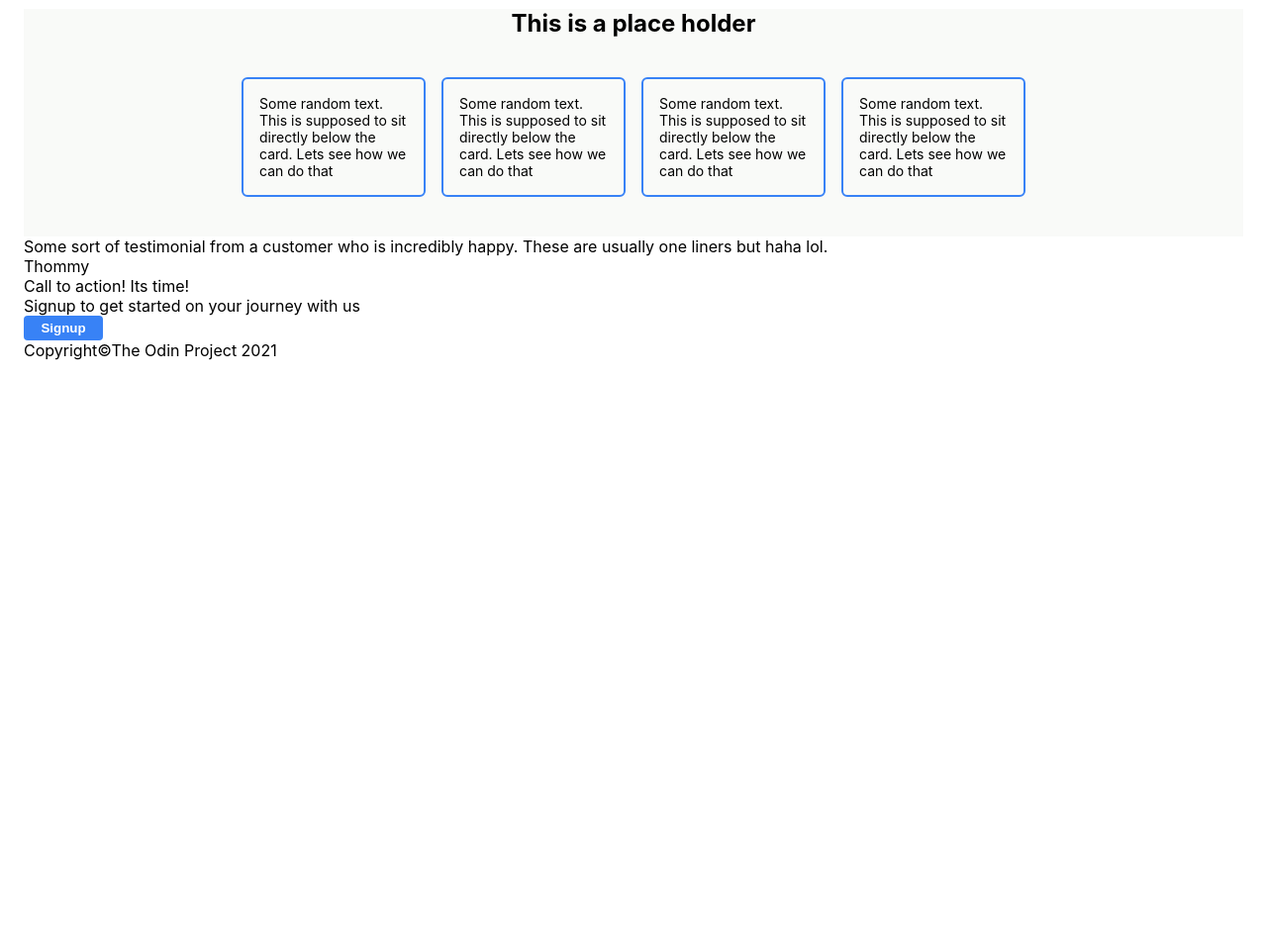
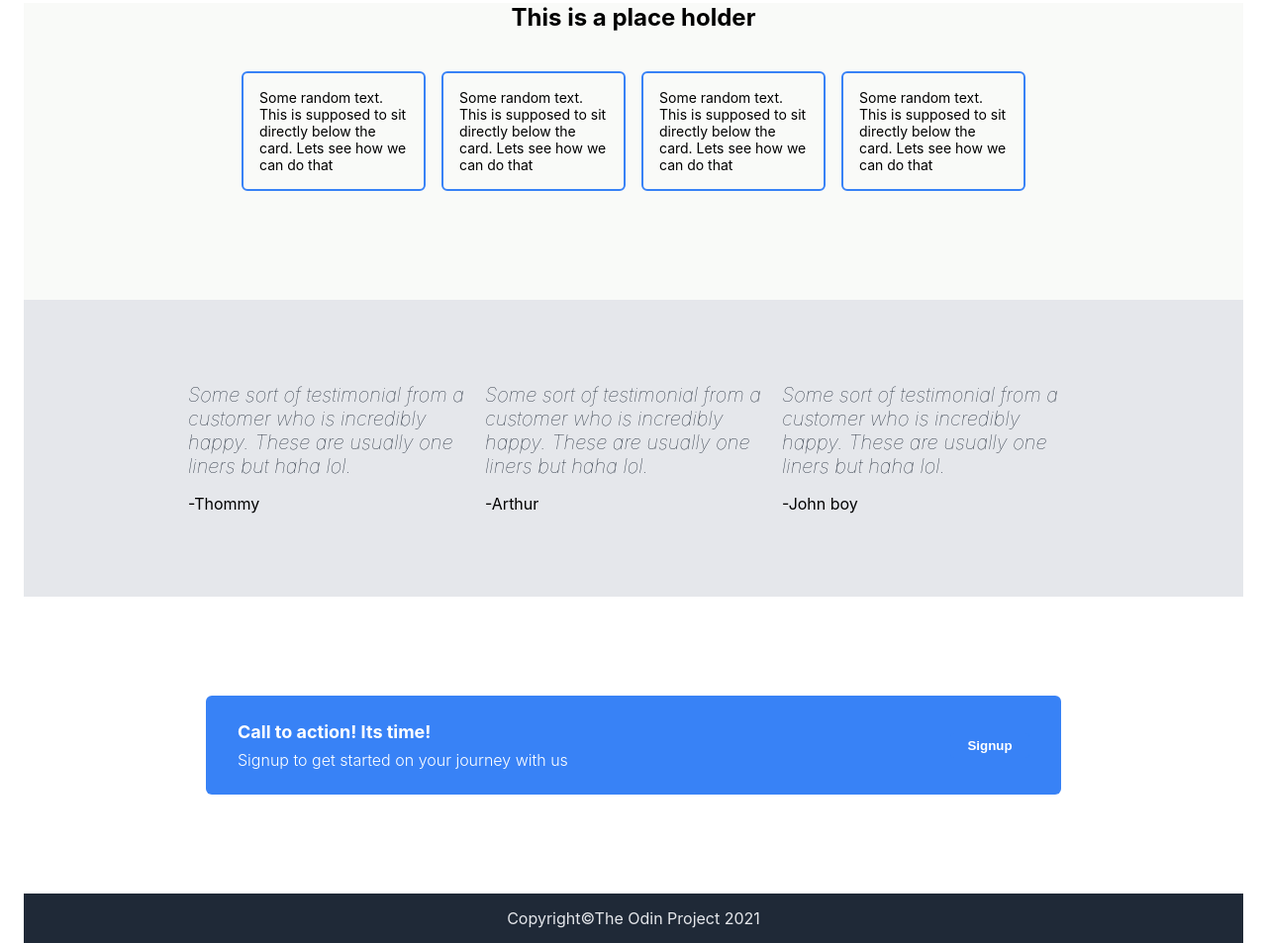
Before and after one commit to MembaMcetywa/info-webpage, a plain HTML site: page index.html in a window 1280 px wide. Shown: the part 387-1340 px from the top of the page at 99% size. Before the commit the page ends 800 px from the top, so only its background shows below. Drawn offline with Linux system fonts and the light colour scheme.

Commit message:
added banner container to html code. Added rest of styling to CSS.

```diff
--- a/index.html
+++ b/index.html
@@ -47,15 +47,27 @@
 <div class="quote-container">
     <div class="quote">
         <div class="quote-text">Some sort of testimonial from a customer who is incredibly happy. These are usually one liners but haha lol.</div>
-        <div class="quotor">Thommy</div>
+        <div class="quotor">-Thommy</div>
+    </div>
+    <div class="quote">
+        <div class="quote-text">Some sort of testimonial from a customer who is incredibly happy. These are usually one liners but haha lol.</div>
+        <div class="quotor">-Arthur</div>
+    </div>
+    <div class="quote">
+        <div class="quote-text">Some sort of testimonial from a customer who is incredibly happy. These are usually one liners but haha lol.</div>
+        <div class="quotor">-John boy</div>
     </div>
 </div>
 <div class="banner-container">
+<div class="banner">
+    <div class="banner-info">
     <div class="banner-head">Call to action! Its time!</div>
     <div class="banner-text">Signup to get started on your journey with us</div>
+</div>
     <div class="banner-button">
         <button>Signup</button>
     </div>
+</div>
 </div>
 <div class="footer">
     <div class="copyright-text">Copyright<span>&copy</span>The Odin Project 2021</div>
--- a/styles.css
+++ b/styles.css
@@ -3,6 +3,8 @@ body {
     margin: 0 24px;
     min-height: 100vh;
     font-size: 16px;
+    display: flex;
+    flex-direction: column;
   }
 
 img {
@@ -39,6 +41,7 @@ a {
 .hero {
     background-color: #1f2937;
     color: white;
+    height: 350px;
 }
 
 .info-container {
@@ -82,6 +85,7 @@ button {
     align-items: center;
     margin-top: 40px;
     background-color: #f9faf8;
+    height: 300px;
 }
 
 .card-text {
@@ -106,3 +110,83 @@ button {
     border-color: #3882f6;
     border-radius: 6px;
 }
+
+.quote-container {
+    display: flex;
+    height: 300px;
+    background-color: #e5e7eb;
+    align-items: center;
+    justify-content: center;
+}
+
+.quote {
+    display: flex;
+    flex-direction: column;
+    gap: 16px;
+    width: 300px;
+
+}
+
+.quote-text {
+    font-size: 20px;
+    font-weight: lighter;
+    font-style:italic;
+    color: #1f2937;
+}
+
+.banner-container {
+    display:flex;
+    justify-content: center;
+    align-items: center;
+    height: 300px;
+    color: white;
+}
+
+.banner {
+    display: flex;
+    width: 800px;
+    height: 100px;
+    background-color: #3882f6;
+    justify-content: space-between;
+    align-items: center;
+    padding: 0 32px;
+    border-radius: 6px;
+}
+
+.banner-button {
+    display: flex;
+    justify-content: center;
+    align-items: center;
+    color: white;
+    font-weight: bold;
+    padding: 0;
+    border: 2px;
+    border-color: white;
+    border-radius: 4px;
+    width:80px;
+    height: 25px;
+}
+
+.banner-head {
+    font-size: 18px;
+    font-weight: bold;
+}
+
+.banner-info {
+    display: flex;
+    flex-direction: column;
+    gap:8px;
+}
+
+.banner-text {
+    font-weight: 300;
+}
+
+.footer {
+    display: flex;
+    align-items: center;
+    justify-content: center;
+    background-color: #1f2937;
+    height: 50px;
+    color: #e5e7eb;
+  }
```
